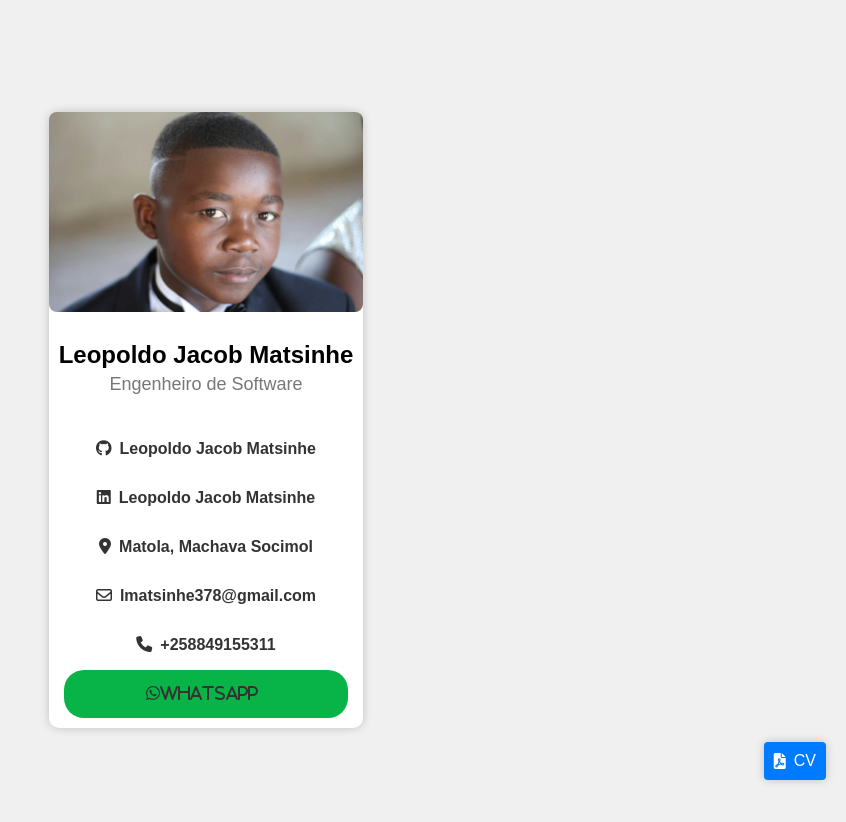
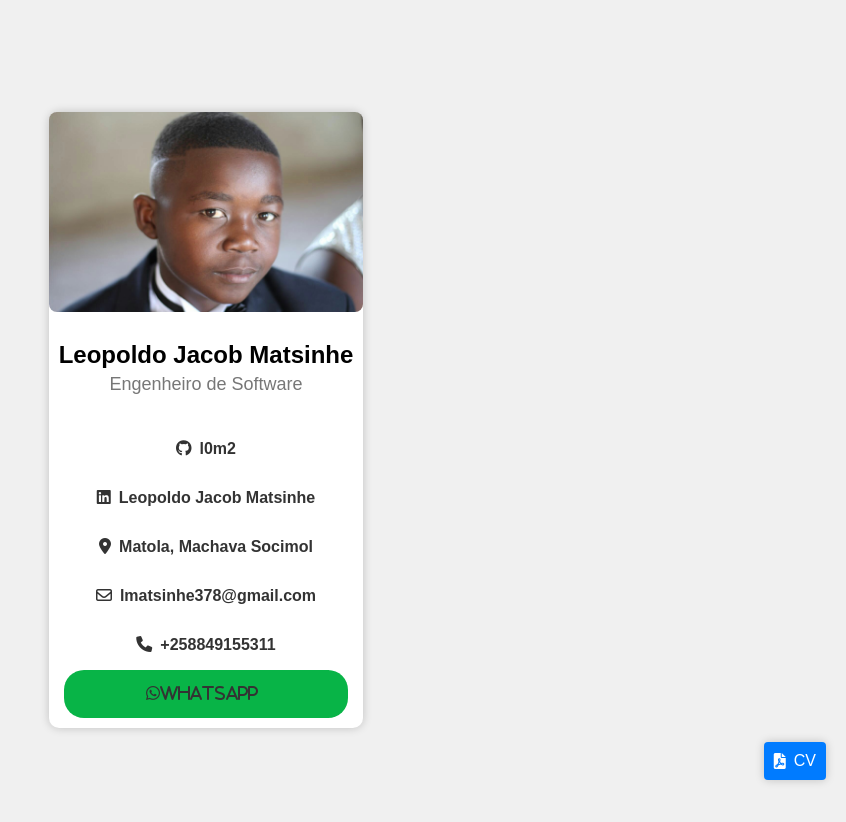
Before and after one commit to l0m2/iCard, a plain HTML site: page index.html in a window 1280 px wide. Shown: the whole page, without its empty margins (434-1280 px from the left). Drawn offline with Linux system fonts and the light colour scheme.

Commit message:
2 commit

```diff
--- a/index.html
+++ b/index.html
@@ -18,7 +18,7 @@
             <p>Engenheiro de Software</p>
         </div>
             <div class="contact-links">
-                <a href="https://github.com/l0m2"><i class="fab fa-github"></i>Leopoldo Jacob Matsinhe</a>
+                <a href="https://github.com/l0m2"><i class="fab fa-github"></i>l0m2</a>
                 <a href="https://www.linkedin.com/in/leopoldo-jacob-matsinhe-06a35a27b/"><i class="fab fa-linkedin"></i>Leopoldo Jacob Matsinhe</a>
                 <a href="https://maps.app.goo.gl/4ztAdahsfJZ5wnb67"><i class="fas fa-map-marker-alt"></i>Matola, Machava Socimol</a>
                 <a href="mailto:lmatsinhe378@gmail.com?subject=Assunto%20da%20mensagem"><i class="far fa-envelope"></i>lmatsinhe378@gmail.com</a>
```
